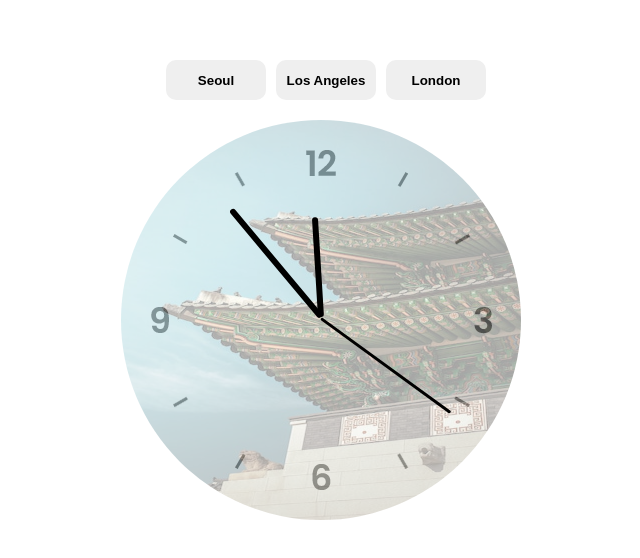
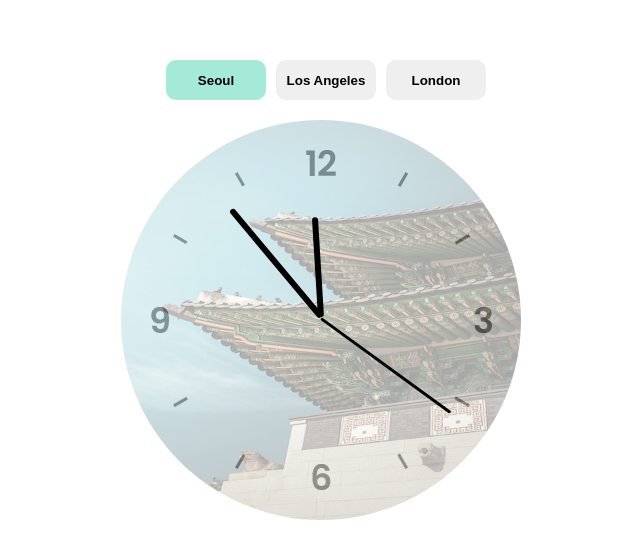
Before and after one commit to jessywlee/analog-clock-assignment, a Vue app: page / in a window 1280 px wide. Shown: the top 558 px of the page, without its empty margins (319-959 px from the left). Built offline with nearby package versions, Linux system fonts and the light colour scheme.

Commit message:
[impv] add loading ui for clock hand rotation change, add ClockApp component

```diff
--- a/src/App.vue
+++ b/src/App.vue
@@ -1,18 +1,15 @@
 <template>
-  <ClockTimezoneSelection />
-  <AnalogClock />
+  <ClockApp />
 </template>
 
 <script lang="ts">
 import { defineComponent } from "vue";
-import AnalogClock from "./components/AnalogClock.vue";
-import ClockTimezoneSelection from "./components/ClockTimezoneSelection.vue";
+import ClockApp from "./components/ClockApp.vue";
 
 export default defineComponent({
   name: "App",
   components: {
-    ClockTimezoneSelection,
-    AnalogClock,
+    ClockApp,
   },
 });
 </script>
--- /dev/null
+++ b/src/components/ClockApp.vue
@@ -0,0 +1,18 @@
+<template>
+  <div class="clock-app">
+    <ClockTimezoneSelection />
+    <ClockFace />
+  </div>
+</template>
+
+<script lang="ts">
+import { defineComponent } from "vue";
+import ClockFace from "./ClockFace.vue";
+import ClockTimezoneSelection from "./ClockTimezoneSelection.vue";
+
+export default defineComponent({
+  name: "ClockApp",
+  components: { ClockTimezoneSelection, ClockFace },
+});
+</script>
+<style scoped></style>
--- a/src/components/AnalogClock.vue
+++ b/src/components/ClockFace.vue
@@ -5,9 +5,12 @@
       <span v-if="hovered" class="clock-tooltip" :style="tooltipPosition">
         {{ $store.state.now.toLocaleString() }}
       </span>
-      <ClockHand handType="HOUR" />
-      <ClockHand handType="MINUTE" />
-      <ClockHand handType="SECOND" />
+      <span v-if="$store.state.handLoading" class="loading">✈️...</span>
+      <div v-show="!$store.state.handLoading">
+        <ClockHand handType="HOUR" />
+        <ClockHand handType="MINUTE" />
+        <ClockHand handType="SECOND" />
+      </div>
     </div>
   </div>
 </template>
@@ -26,7 +29,6 @@ export default defineComponent({
       pointerX: 0,
       pointerY: 0,
       getTimeInterval: null as number | null,
-      handLoaded: false,
     };
   },
   computed: {
@@ -49,7 +51,7 @@ export default defineComponent({
       this.hovered = false;
     },
     getTime() {
-      this.$store.commit("getNewDate");
+      this.$store.commit("getNowDate");
     },
   },
   mounted() {
@@ -100,4 +102,14 @@ export default defineComponent({
   background-color: rgba(76, 214, 175, 0.5);
   font-weight: 600;
 }
+
+.loading {
+  position: absolute;
+  top: 45%;
+  left: 42%;
+  font-size: 30px;
+  padding: 8px;
+  background-color: rgba(255, 255, 255, 0.5);
+  border-radius: 10px;
+}
 </style>
--- a/src/components/ClockTimezoneSelection.vue
+++ b/src/components/ClockTimezoneSelection.vue
@@ -2,9 +2,13 @@
   <div class="timezone-btn-container">
     <button
       :key="item.value"
-      v-for="item in $store.state.timezoneOptions"
+      v-for="(item, index) in $store.state.timezoneOptions"
       :class="`timezone-${item.value}`"
-      @click="selectTimezone(item)"
+      @click="selectTimezone(item, index)"
+      :style="{
+        'background-color':
+          activeButton === index ? 'rgba(76, 214, 175, 0.5)' : '',
+      }"
     >
       {{ item.city }}
     </button>
@@ -21,10 +25,19 @@ export default defineComponent({
   data() {
     return {};
   },
-  computed: {},
+  computed: {
+    activeButton() {
+      const timezoneIndex = this.$store.state.timezoneOptions.indexOf(
+        this.$store.state.selectedTimezone
+      );
+      return timezoneIndex !== -1 ? timezoneIndex : 0;
+    },
+  },
   methods: {
     selectTimezone(item: Timezone) {
       this.$store.commit("setSelectedTimezone", item);
+      this.$store.commit("setHandLoading", true);
+      setTimeout(() => this.$store.commit("setHandLoading", false), 1000);
     },
   },
 });
--- a/src/shims-vuex.d.ts
+++ b/src/shims-vuex.d.ts
@@ -7,6 +7,7 @@ declare module "@vue/runtime-core" {
     now: Date;
     timezoneOptions: Timezone[];
     selectedTimezone: Timezone;
+    handLoading: boolean;
   }
 
   interface ComponentCustomProperties {
--- a/src/store/index.ts
+++ b/src/store/index.ts
@@ -35,7 +35,7 @@ export default createStore({
       image: require("@/assets/seoul.jpg"),
     } as Timezone,
     now: new Date(),
-    handLoaded: false,
+    handLoading: false,
   },
   getters: {
     rotationDegreesHours(state) {
@@ -52,7 +52,7 @@ export default createStore({
     },
   },
   mutations: {
-    getNewDate(state) {
+    getNowDate(state) {
       state.now = new Date(
         new Date().toLocaleString("en-US", {
           timeZone: state.selectedTimezone.timezone,
@@ -62,6 +62,10 @@ export default createStore({
     setSelectedTimezone(state, selected: Timezone) {
       state.selectedTimezone = selected;
     },
+    setHandLoading(state, value) {
+      state.handLoading = value;
+      console.log(value);
+    },
   },
   actions: {},
   modules: {},
```
